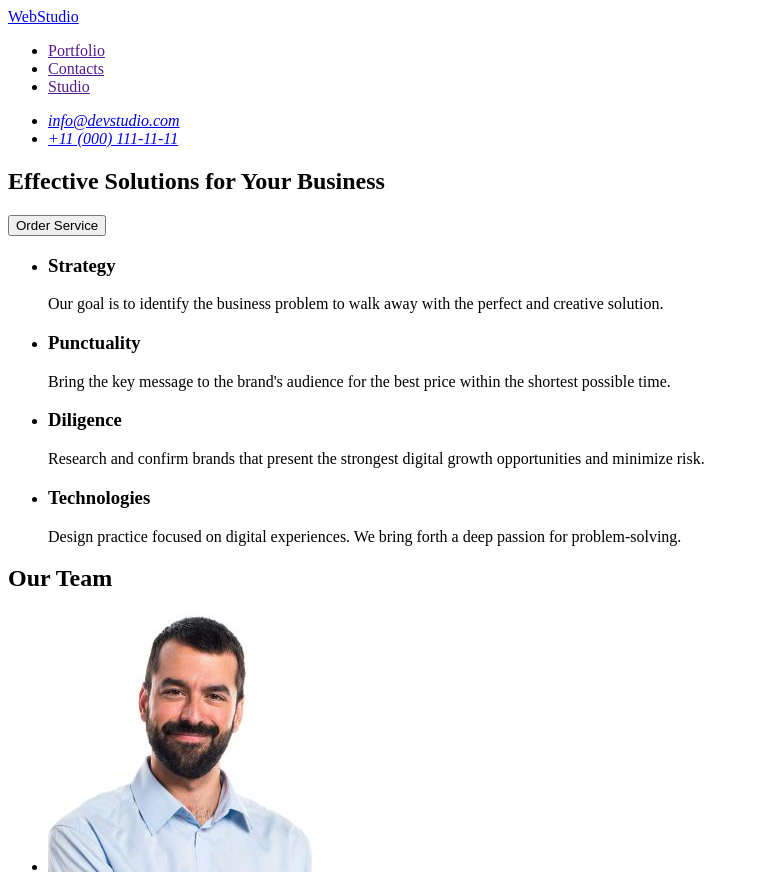
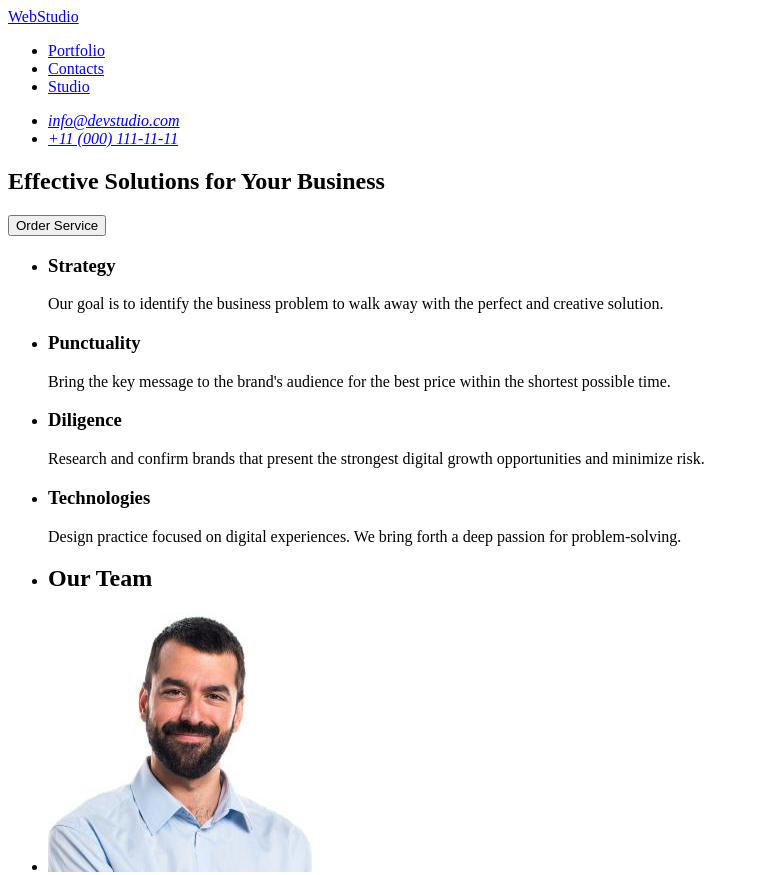
Before and after one commit to Viktor1712od/goit-markup-hw-01, a plain HTML site: page index.html in a window 1280 px wide. Shown: the top 875 px of the page, without its empty margins (0-759 px from the left). Drawn offline with Linux system fonts and the light colour scheme.

Commit message:
add markup main

```diff
--- a/index.html
+++ b/index.html
@@ -10,9 +10,15 @@
       <nav>
         <a href="./index.html">WebStudio</a>
         <ul>
-          <li><a href="">Portfolio</a></li>
-          <li><a href="">Contacts</a></li>
-          <li><a href="">Studio</a></li>
+          <li>
+            <a href="./index.html">Portfolio</a>
+          </li>
+          <li>
+            <a href="./index.html">Contacts</a>
+          </li>
+          <li>
+            <a href="./index.html">Studio</a>
+          </li>
         </ul>
       </nav>
       <address>
@@ -60,8 +66,10 @@
         </ul>
       </section>
       <section>
-        <h2>Our Team</h2>
         <ul>
+          <li>
+            <h2>Our Team</h2>
+          </li>
           <li>
             <img
               src="./images/mark-guerrero.jpg"
```
